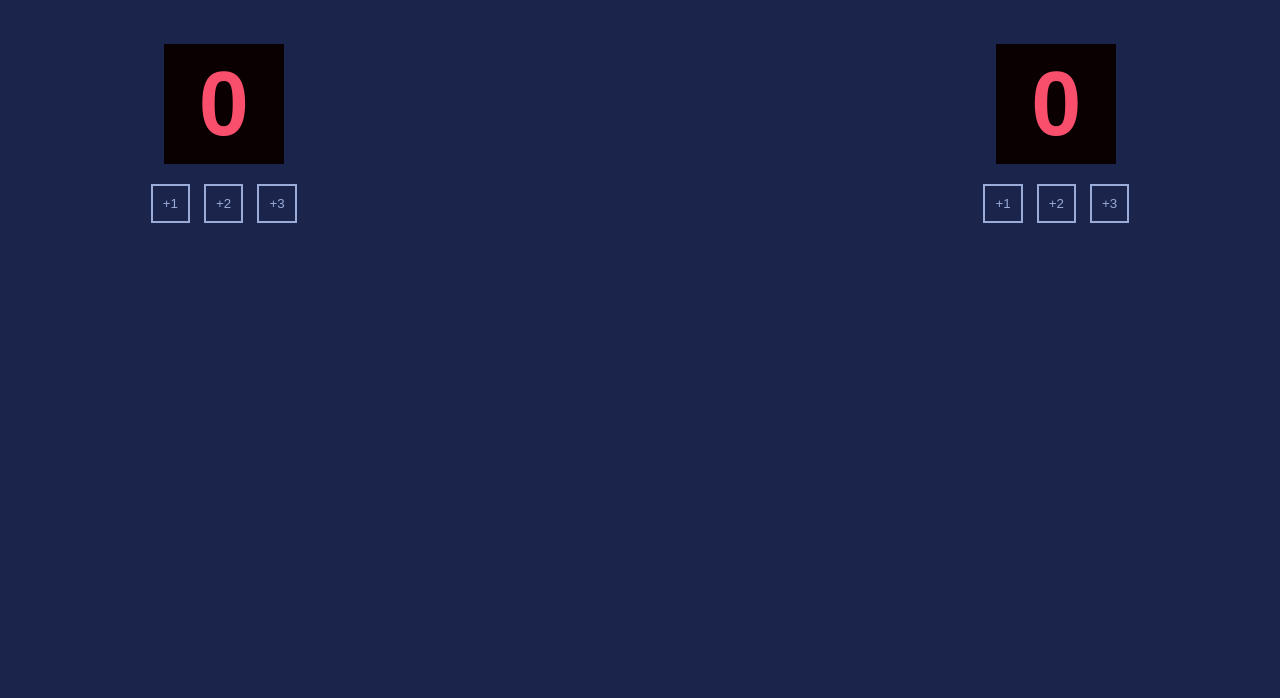
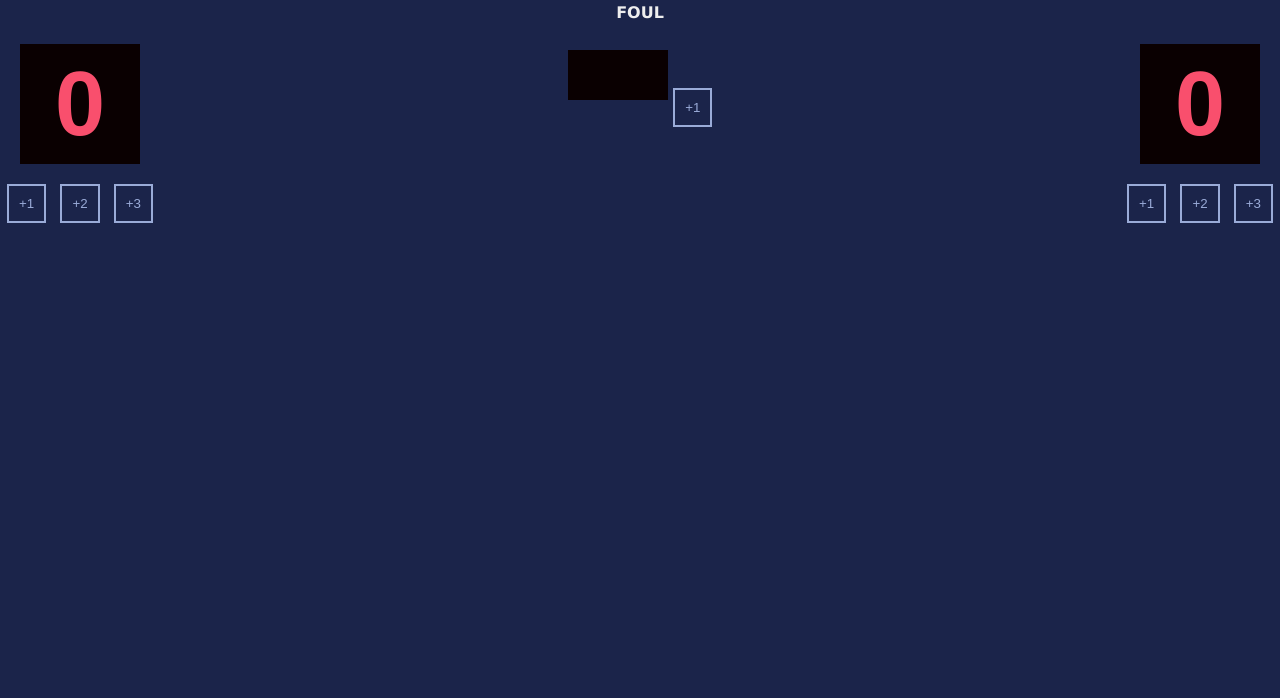
Before and after one commit to kelivreno/basketball_scoreboard, a website built with Vite: page index.html in a window 1280 px wide. Shown: the part 102-800 px from the top of the page. Built offline with nearby package versions, Linux system fonts and the light colour scheme; a web font is replaced by a local one.

Commit message:
add foul tracking functionality and style new game section

```diff
--- a/index.css
+++ b/index.css
@@ -2,6 +2,9 @@ body {
     margin: 0;
     background-color: #1B244A;
     text-align: center;
+    color: #EEEEEE;
+    font-family: Verdana, Geneva, Tahoma, sans-serif;
+    font-weight: bold;
 }
 
 h3 {
@@ -49,3 +52,24 @@ button {
     font-family: 'Cursed Timer ULiL', sans-serif;
 
 }
+
+#new-game {
+    margin: 50px auto;
+}
+
+
+.foulcount {
+    display: inline-flex;
+    justify-content: center;
+    align-items: center;
+
+    background: #0a0001;
+    font-size: 12px;
+    color:#F94F6D;
+
+    min-width: 100px;
+    height: 50px ;
+    /* margin: 10px auto; */
+
+    font-family: 'Cursed Timer ULiL', sans-serif;
+}
--- a/index.html
+++ b/index.html
@@ -14,8 +14,16 @@
                    <button onclick="homePlusThree()">+3</button>
                 </div>
             </div>
-            <div>
+            <div id="new-game">
                 <button onclick="newGame()">NEW GAME</button>
+                <div>
+                    <p>FOUL</p>
+                    <p class="foulcount" id="foul-el"></p>
+                    <button>+1</button>
+                </div>
+                <div>
+
+                </div>
             </div>
             <div>
                 <h3 id="guest-el">GUEST</h3>
```
